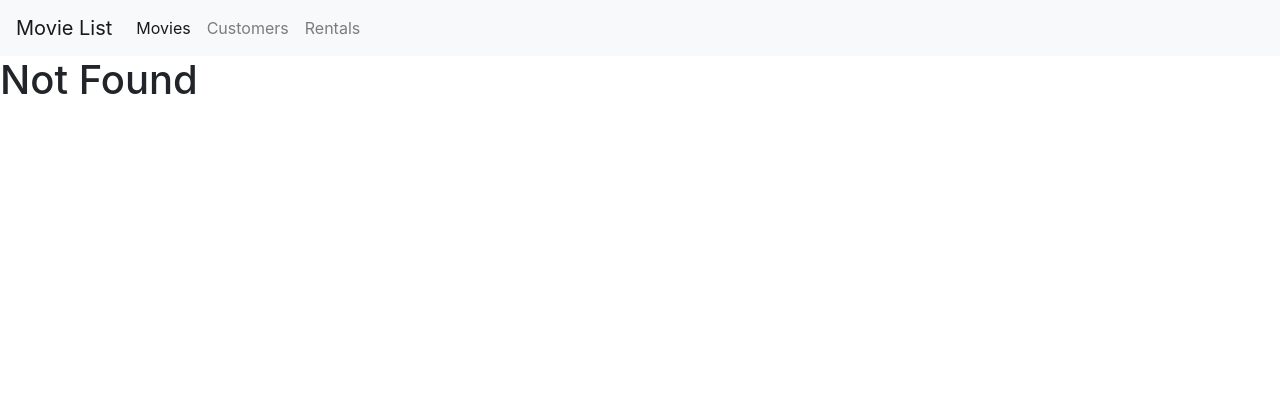
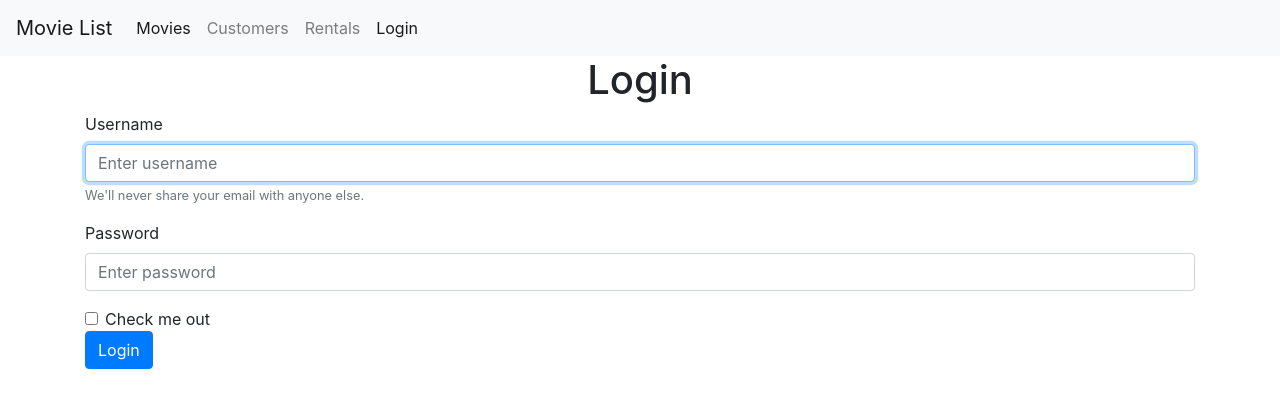
Before and after one commit to freeadmiral/react-training, a React (Create React App) app: page /login in a window 1280 px wide. Before the commit this address led to /not-found. Shown: the top 408 px of the page. Built offline with nearby package versions, Linux system fonts and the light colour scheme.

Commit message:
login-form

```diff
--- a/src/App.js
+++ b/src/App.js
@@ -6,6 +6,8 @@ import Customers from "./components/Customers";
 import Rentals from "./components/Rentals";
 import NotFound from "./components/NotFound";
 import Navbar from "./components/common/Navbar";
+import MovieForm from "./components/MovieForm";
+import LoginForm from "./components/common/LoginForm";
 
 class App extends Component {
   render() {
@@ -14,10 +16,12 @@ class App extends Component {
         <Navbar />
         <div className="content">
           <Switch>
+            <Route path="/movies/:id" component={MovieForm} />
             <Route path="/movies" component={Movies} />
             <Route path="/customers" component={Customers} />
             <Route path="/rentals" component={Rentals} />
             <Route path="/not-found" component={NotFound} />
+            <Route path="/login" component={LoginForm} />
             <Redirect from="/" exact to="/movies" />
             <Redirect to="/not-found" />
           </Switch>
--- a/src/components/MovieForm.jsx
+++ b/src/components/MovieForm.jsx
@@ -1,9 +1,17 @@
-import React from 'react';
-import MovieForm from './MovieForm';
+import React from "react";
 
-
-const MovieForm = () => {
-    return <h1>Movies Form</h1>;
-}
+const MovieForm = ({ match, history }) => {
+  return (
+    <div>
+      <h1>{`movie id : ${match.params.id}`}</h1>
+      <button
+        className="btn btn-primary m-2"
+        onClick={() => history.push("/movies")}
+      >
+        Save
+      </button>
+    </div>
+  );
+};
 
 export default MovieForm;
--- /dev/null
+++ b/src/components/common/LoginForm.jsx
@@ -0,0 +1,74 @@
+import React, { Component } from "react";
+
+class LoginForm extends Component {
+
+  state = {
+    account: { username: "", password: "" }
+  };
+
+  handleSubmit = e => {
+    e.preventDefault(); // full page reload
+
+    console.log('submitted');
+  };
+
+  handleChange = ({ currentTarget: input }) => {
+    const account = { ...this.state.account };
+    account[input.name] = input.value;
+    this.setState({ account });
+  };
+
+  render() {
+    const { account } = this.state;
+    return (
+      <React.Fragment>
+        <h1 style={{ textAlign: "center" }}>Login</h1>
+        <form className="container" onSubmit={this.handleSubmit} >
+          <div className="form-group">
+            <label htmlFor="username">Username</label>
+            <input
+              name="username"
+              value={account.username}
+              onChange={this.handleChange}
+              autoFocus
+              type="text"
+              className="form-control"
+              id="username"
+              placeholder="Enter username"
+            />
+            <small id="emailHelp" className="form-text text-muted">
+              We'll never share your email with anyone else.
+            </small>
+          </div>
+          <div className="form-group">
+            <label htmlFor="password">Password</label>
+            <input
+              name="password"
+              value={account.password}
+              onChange={this.handleChange}
+              type="password"
+              className="form-control"
+              id="password"
+              placeholder="Enter password"
+            />
+          </div>
+          <div className="form-check">
+            <input
+              type="checkbox"
+              className="form-check-input"
+              id="exampleCheck1"
+            />
+            <label className="form-check-label" htmlFor="exampleCheck1">
+              Check me out
+            </label>
+          </div>
+          <button type="submit" className="btn btn-primary">
+            Login
+          </button>
+        </form>
+      </React.Fragment>
+    );
+  }
+}
+
+export default LoginForm;
--- a/src/components/common/MovieTable.jsx
+++ b/src/components/common/MovieTable.jsx
@@ -1,24 +1,45 @@
-import React, { Component } from 'react';
-import Like from './Like';
-import Table from './Table';
+import React, { Component } from "react";
+import Like from "./Like";
+import Table from "./Table";
+import { Link } from "react-router-dom";
 
 class MovieTable extends Component {
-     columns=[
-        {path:'title',label:'Title'},
-        {path:'genre.name',label:'Genre'},
-        {path:'stock',label:'Stock'},
-        {path:'rate',label:'Rate'},
-        {key:'like',content: movie => <Like liked={movie.liked} onLiked={()=>this.props.onLike(movie)} />},
-        {key:'delete', content: movie => <button
-            onClick={()=>this.props.onDelete(movie)} className="btn btn-danger btn-sm">
+  columns = [
+    {
+      path: "title",
+      label: "Title",
+      content: movie => <Link to={`/movies/${movie._id}`}>{movie.title}</Link>
+    },
+    { path: "genre.name", label: "Genre" },
+    { path: "stock", label: "Stock" },
+    { path: "rate", label: "Rate" },
+    {
+      key: "like",
+      content: movie => (
+        <Like liked={movie.liked} onLiked={() => this.props.onLike(movie)} />
+      )
+    },
+    {
+      key: "delete",
+      content: movie => (
+        <button
+          onClick={() => this.props.onDelete(movie)}
+          className="btn btn-danger btn-sm"
+        >
           Delete
         </button>
+      )
     }
   ];
   render() {
-        const {movies,sortedItem,onSorted}=this.props;
+    const { movies, sortedItem, onSorted } = this.props;
     return (
-            <Table movies={movies} sortedItem={sortedItem} onSorted={onSorted} columns={this.columns}/>
+      <Table
+        movies={movies}
+        sortedItem={sortedItem}
+        onSorted={onSorted}
+        columns={this.columns}
+      />
     );
   }
 }
--- a/src/components/common/Navbar.jsx
+++ b/src/components/common/Navbar.jsx
@@ -35,6 +35,11 @@ const Navbar = () => {
               Rentals
             </NavLink>
           </li>
+          <li className="nav-item">
+            <NavLink className="nav-link" to="/login">
+              Login
+            </NavLink>
+          </li>
         </ul>
       </div>
     </nav>
```
Also changed, not shown: src/components/common/Table.jsx (+15 -11 lines). Lines whose indentation alone changed are shown as unchanged.
